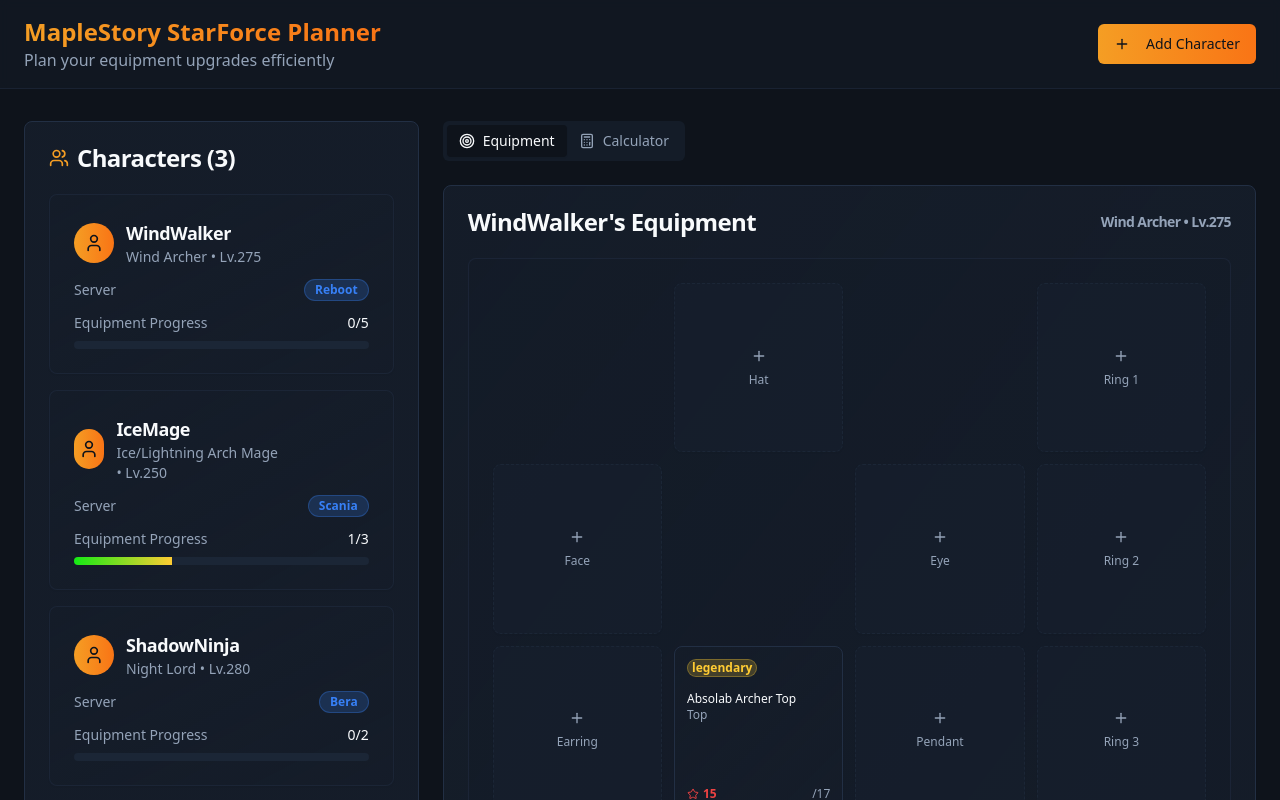
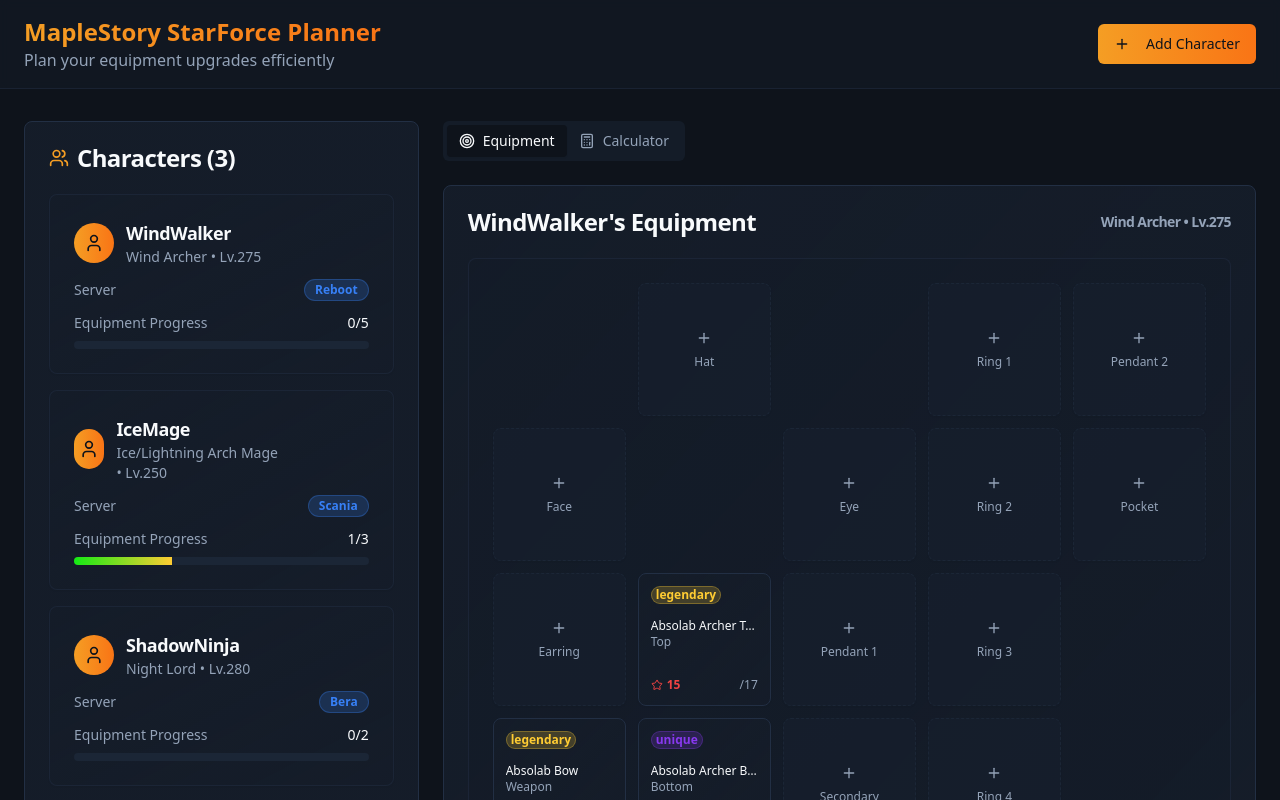
Before and after one commit to IdanRossman/starforce-planner-forge, a React (Vite) app: page / in a window 1280 px wide. Both pictures are taken after a click on the element 221 px from the left and 284 px from the top of the page. Shown: the top 800 px of the page. Built offline with nearby package versions, Linux system fonts and the light colour scheme.

Commit message:
Add pendant2 and pocket item slots
Adds the pendant2 and pocket item slots to the equipment slot types.

```diff
--- a/src/components/EquipmentGrid.tsx
+++ b/src/components/EquipmentGrid.tsx
@@ -17,7 +17,7 @@ const EQUIPMENT_SLOTS: { slot: EquipmentSlot; label: string; position: string }[
   { slot: 'eye', label: 'Eye', position: 'col-start-3 row-start-2' },
   { slot: 'earring', label: 'Earring', position: 'col-start-1 row-start-3' },
   { slot: 'top', label: 'Top', position: 'col-start-2 row-start-3' },
-  { slot: 'pendant1', label: 'Pendant', position: 'col-start-3 row-start-3' },
+  { slot: 'pendant1', label: 'Pendant 1', position: 'col-start-3 row-start-3' },
   { slot: 'weapon', label: 'Weapon', position: 'col-start-1 row-start-4' },
   { slot: 'bottom', label: 'Bottom', position: 'col-start-2 row-start-4' },
   { slot: 'secondary', label: 'Secondary', position: 'col-start-3 row-start-4' },
@@ -28,6 +28,8 @@ const EQUIPMENT_SLOTS: { slot: EquipmentSlot; label: string; position: string }[
   { slot: 'ring2', label: 'Ring 2', position: 'col-start-4 row-start-2' },
   { slot: 'ring3', label: 'Ring 3', position: 'col-start-4 row-start-3' },
   { slot: 'ring4', label: 'Ring 4', position: 'col-start-4 row-start-4' },
+  { slot: 'pendant2', label: 'Pendant 2', position: 'col-start-5 row-start-1' },
+  { slot: 'pocket', label: 'Pocket', position: 'col-start-5 row-start-2' },
   { slot: 'belt', label: 'Belt', position: 'col-start-4 row-start-5' },
 ];
 
@@ -54,7 +56,7 @@ export function EquipmentGrid({ equipment, onEditEquipment, onAddEquipment }: Eq
   };
 
   return (
-    <div className="grid grid-cols-4 gap-3 p-6 bg-card/30 rounded-lg border border-border/50">
+    <div className="grid grid-cols-5 gap-3 p-6 bg-card/30 rounded-lg border border-border/50">
       {EQUIPMENT_SLOTS.map(({ slot, label, position }) => {
         const eq = getEquipmentForSlot(slot);
 
--- a/src/types/index.ts
+++ b/src/types/index.ts
@@ -39,6 +39,7 @@ export type EquipmentSlot =
   | 'ring4'
   | 'pendant1'
   | 'pendant2'
+  | 'pocket'
   | 'heart'
   | 'badge';
 
```
